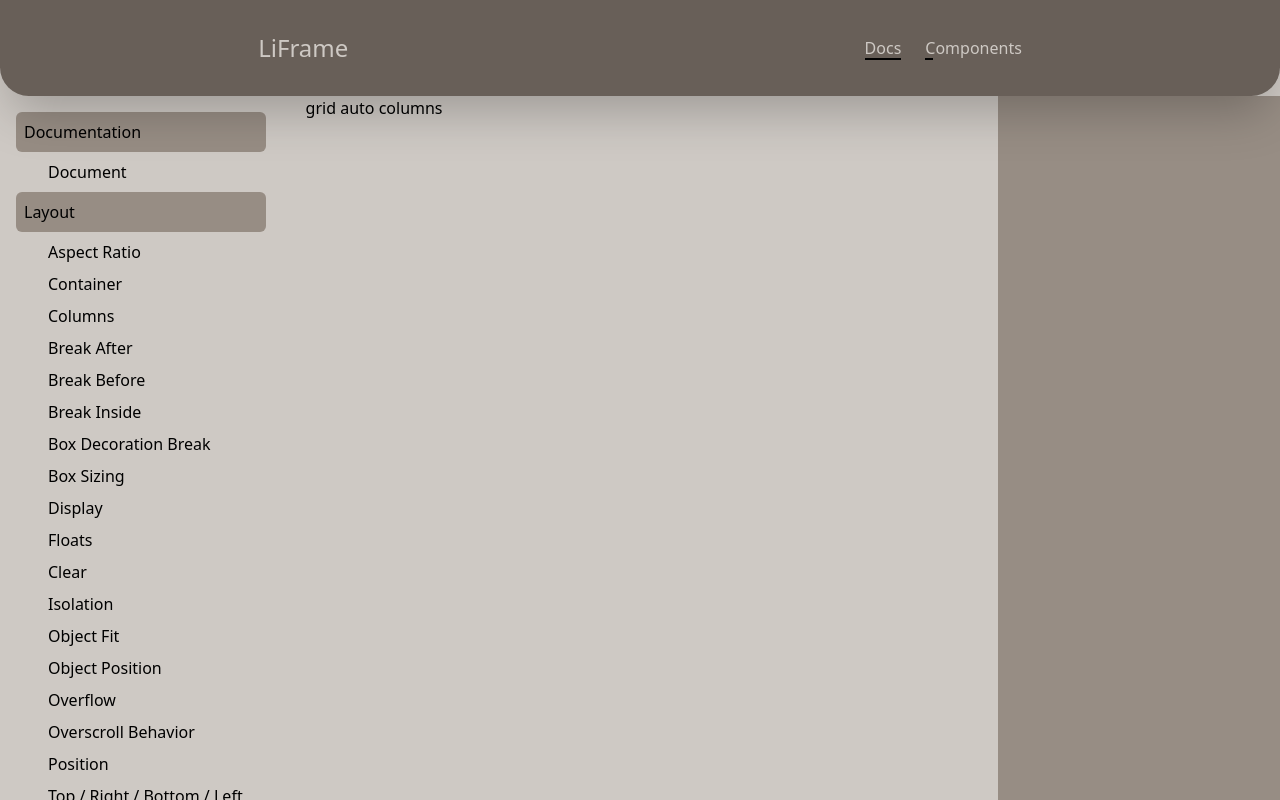
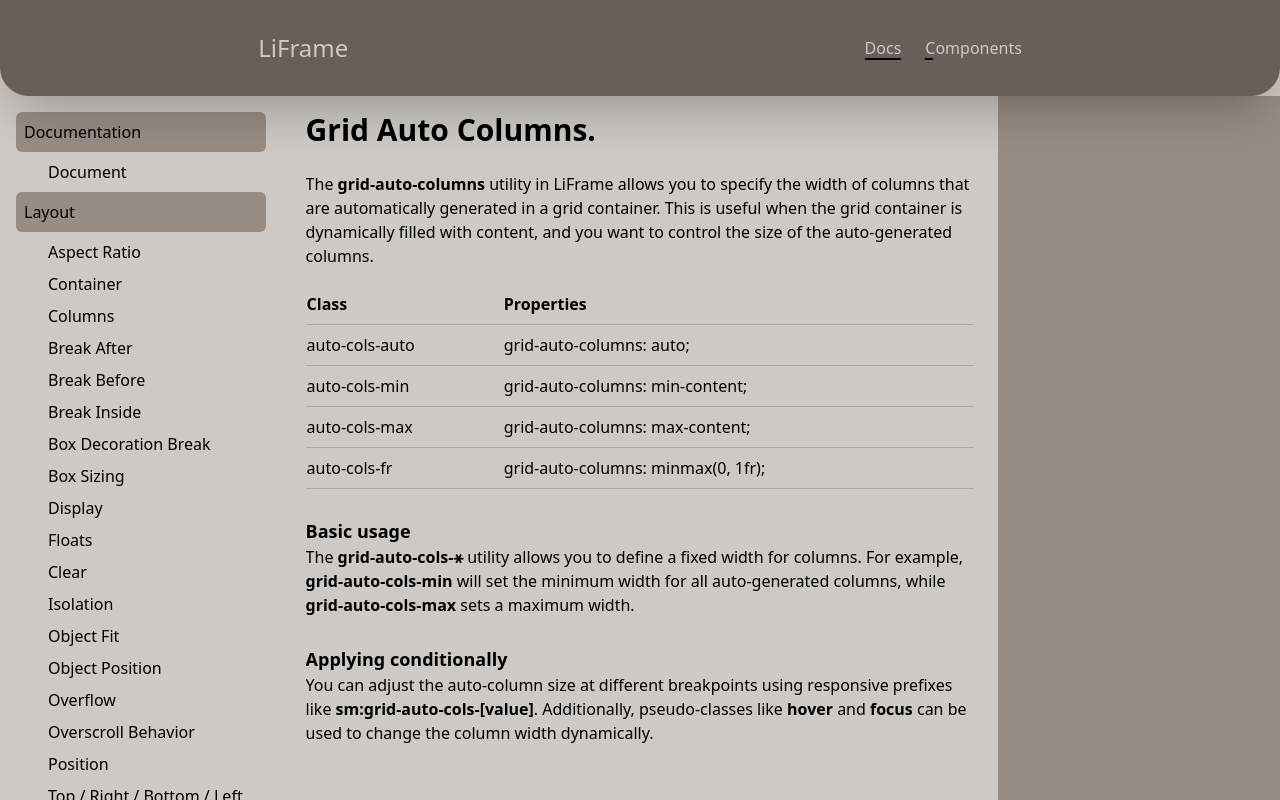
Before and after one commit to biswajitbesra/LiFrame, a React (Vite) app: page /docs/grid-auto-columns in a window 1280 px wide. Built offline with nearby package versions, Linux system fonts and the light colour scheme.

Commit message:
Page added

```diff
--- a/src/components/Pages/Flex&Grid/GridAutoColumns.jsx
+++ b/src/components/Pages/Flex&Grid/GridAutoColumns.jsx
@@ -2,8 +2,48 @@
 
 function GridAutoColumns() {
     return (
-        <div>
-            grid auto columns
+        <div className='h-full overflow-scroll'>
+            <h1 className='text-3xl font-semibold mt-4 mb-6'>Grid Auto Columns.</h1>
+            <p className='mb-4'>The <span className='font-semibold'>grid-auto-columns</span> utility in LiFrame allows you to specify the width of columns that are automatically generated in a grid container. This is useful when the grid container is dynamically filled with content, and you want to control the size of the auto-generated columns.</p>
+
+            <section className='mb-7'>
+                <table className='w-full'>
+                    <thead>
+                        <tr>
+                            <th className='text-left border-b border-[#ababab] py-2'> Class </th>
+                            <th className='text-left border-b border-[#ababab] py-2'> Properties </th>
+                        </tr>
+                    </thead>
+                    <tbody>
+                        <tr>
+                            <td class="border-b border-[#ababab] py-2">auto-cols-auto</td>
+                            <td class="border-b border-[#ababab] py-2">grid-auto-columns: auto;</td>
+                        </tr>
+                        <tr>
+                            <td class="border-b border-[#ababab] py-2">auto-cols-min</td>
+                            <td class="border-b border-[#ababab] py-2">grid-auto-columns: min-content;</td>
+                        </tr>
+                        <tr>
+                            <td class="border-b border-[#ababab] py-2">auto-cols-max</td>
+                            <td class="border-b border-[#ababab] py-2">grid-auto-columns: max-content;</td>
+                        </tr>
+                        <tr>
+                            <td class="border-b border-[#ababab] py-2">auto-cols-fr</td>
+                            <td class="border-b border-[#ababab] py-2">grid-auto-columns: minmax(0, 1fr);</td>
+                        </tr>
+                    </tbody>
+                </table>
+            </section>
+
+            <section className='mb-7'>
+                <h5 className='font-semibold text-lg'>Basic usage</h5>
+                <p className='mb-4'>The <span className='font-semibold'>grid-auto-cols-&#9913;</span> utility allows you to define a fixed width for columns. For example, <span className='font-semibold'>grid-auto-cols-min</span> will set the minimum width for all auto-generated columns, while <span className='font-semibold'>grid-auto-cols-max</span> sets a maximum width.</p>
+            </section>
+
+            <section className='mb-7'>
+                <h5 className='font-semibold text-lg'>Applying conditionally</h5>
+                <p className='mb-4'>You can adjust the auto-column size at different breakpoints using responsive prefixes like <span className='font-semibold'>sm:grid-auto-cols-[value]</span>. Additionally, pseudo-classes like <span className='font-semibold'>hover</span> and <span className='font-semibold'>focus</span> can be used to change the column width dynamically.</p>
+            </section>
         </div>
     )
 }
```
